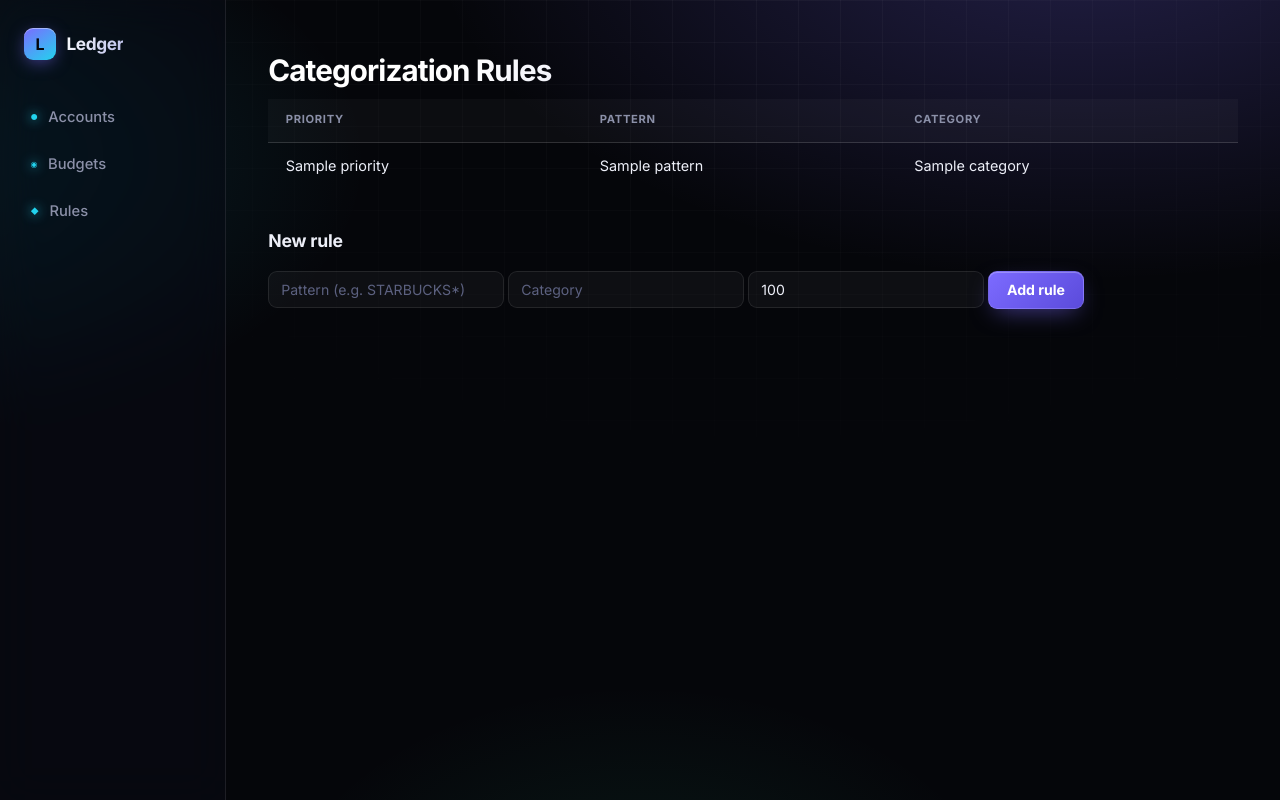
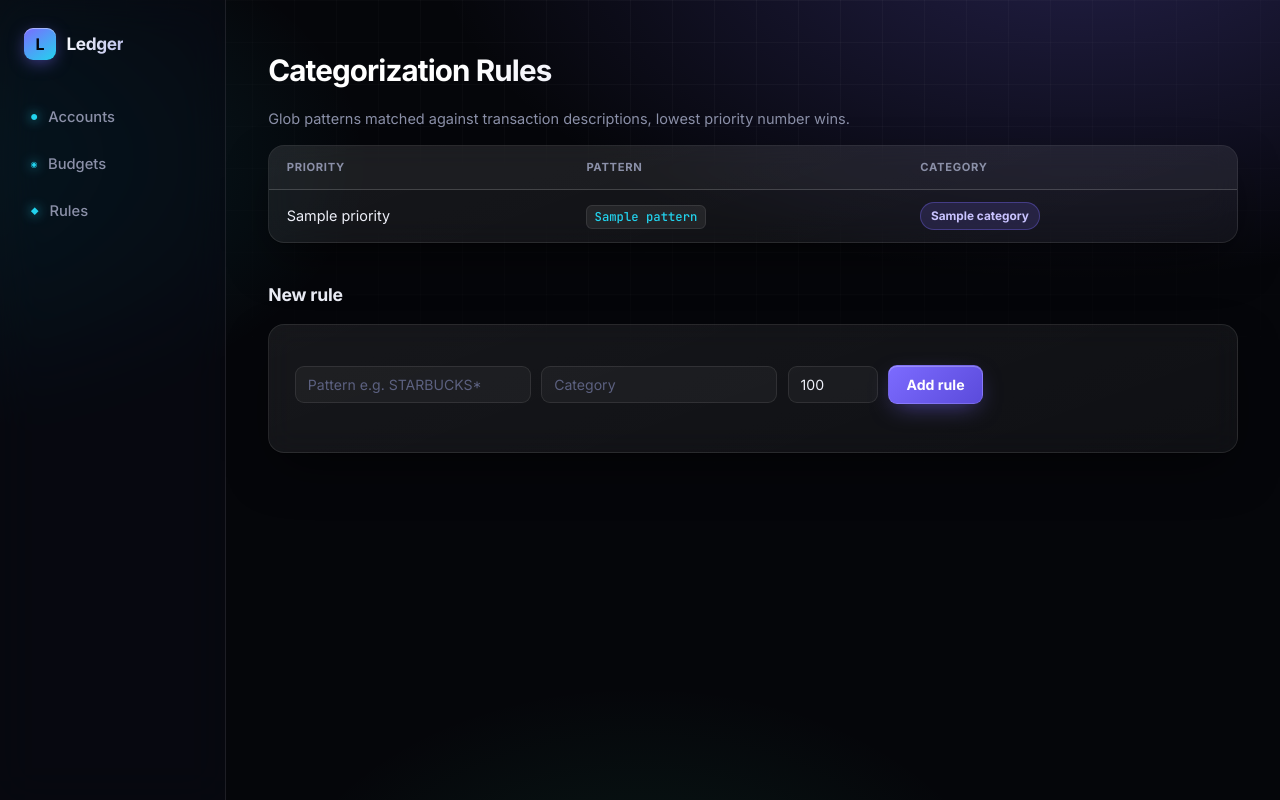
Before and after one commit to sanskar-vermaa/sanskar-verma, a Flask app: template ledger/web/templates/rules.html in a window 1280 px wide. Run offline with Flask 3, Linux system fonts and the light colour scheme; the template is opened without the code that fills it: most values are stand-ins (such as "Sample title", 1, 10 or a date in 2020).

Commit message:
Redesign rules template to match dashboard theme

```diff
--- a/ledger/web/templates/rules.html
+++ b/ledger/web/templates/rules.html
@@ -2,24 +2,34 @@
 {% block title %}Rules - Ledger{% endblock %}
 {% block content %}
   <h1>Categorization Rules</h1>
+  <p>Glob patterns matched against transaction descriptions, lowest priority number wins.</p>
+
+  {% if not rules %}
+    <div class="empty-state">No rules yet &mdash; add one below.</div>
+  {% else %}
+  <div class="table-wrap">
     <table>
       <thead><tr><th>Priority</th><th>Pattern</th><th>Category</th></tr></thead>
       <tbody>
         {% for rule in rules %}
         <tr>
           <td>{{ rule.priority }}</td>
-        <td>{{ rule.pattern }}</td>
-        <td>{{ rule.category }}</td>
+          <td><code>{{ rule.pattern }}</code></td>
+          <td><span class="badge">{{ rule.category }}</span></td>
         </tr>
         {% endfor %}
       </tbody>
     </table>
+  </div>
+  {% endif %}
 
   <h2>New rule</h2>
-  <form method="post" action="{{ url_for('new_rule') }}">
-    <input name="pattern" placeholder="Pattern (e.g. STARBUCKS*)" required>
+  <div class="section-card">
+    <form method="post" action="{{ url_for('new_rule') }}" class="inline-form">
+      <input name="pattern" placeholder="Pattern e.g. STARBUCKS*" required>
       <input name="category" placeholder="Category" required>
-    <input name="priority" type="number" placeholder="Priority" value="100" required>
+      <input name="priority" type="number" placeholder="Priority" value="100" required style="width: 90px">
       <button type="submit">Add rule</button>
     </form>
+  </div>
 {% endblock %}
```
Lines whose indentation alone changed are shown as unchanged.
